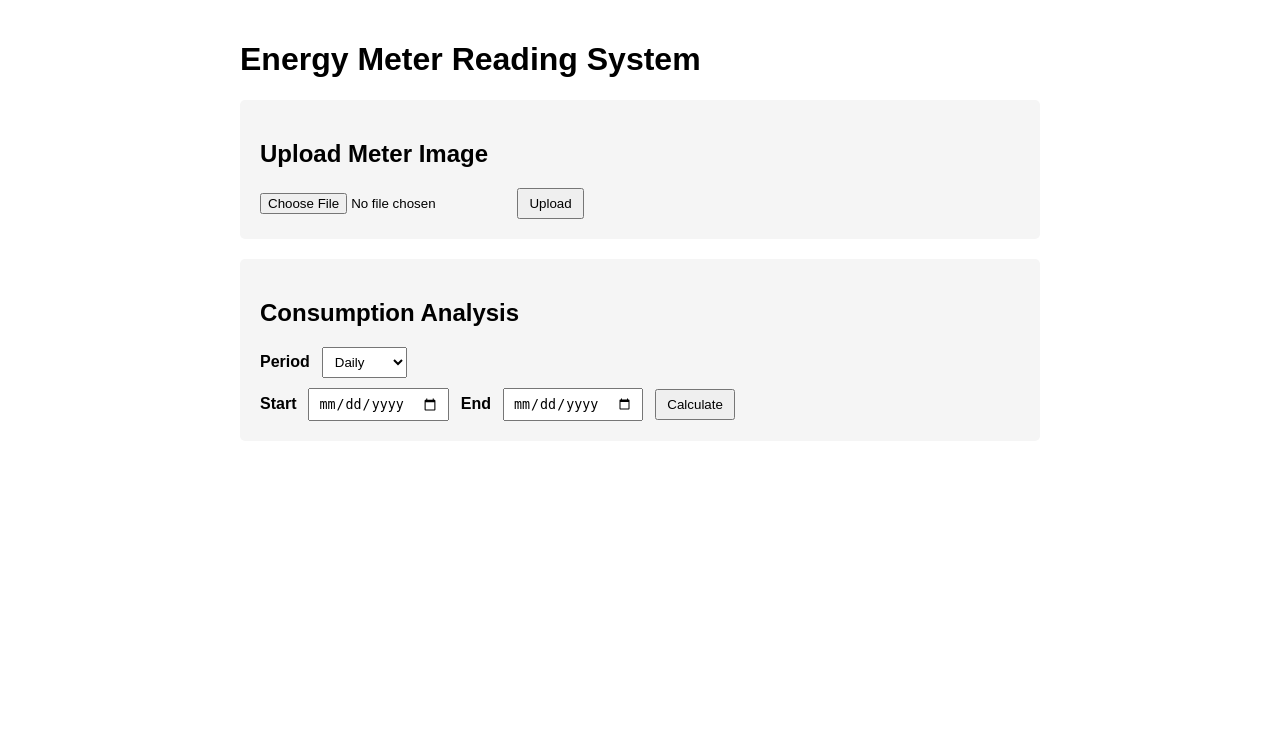
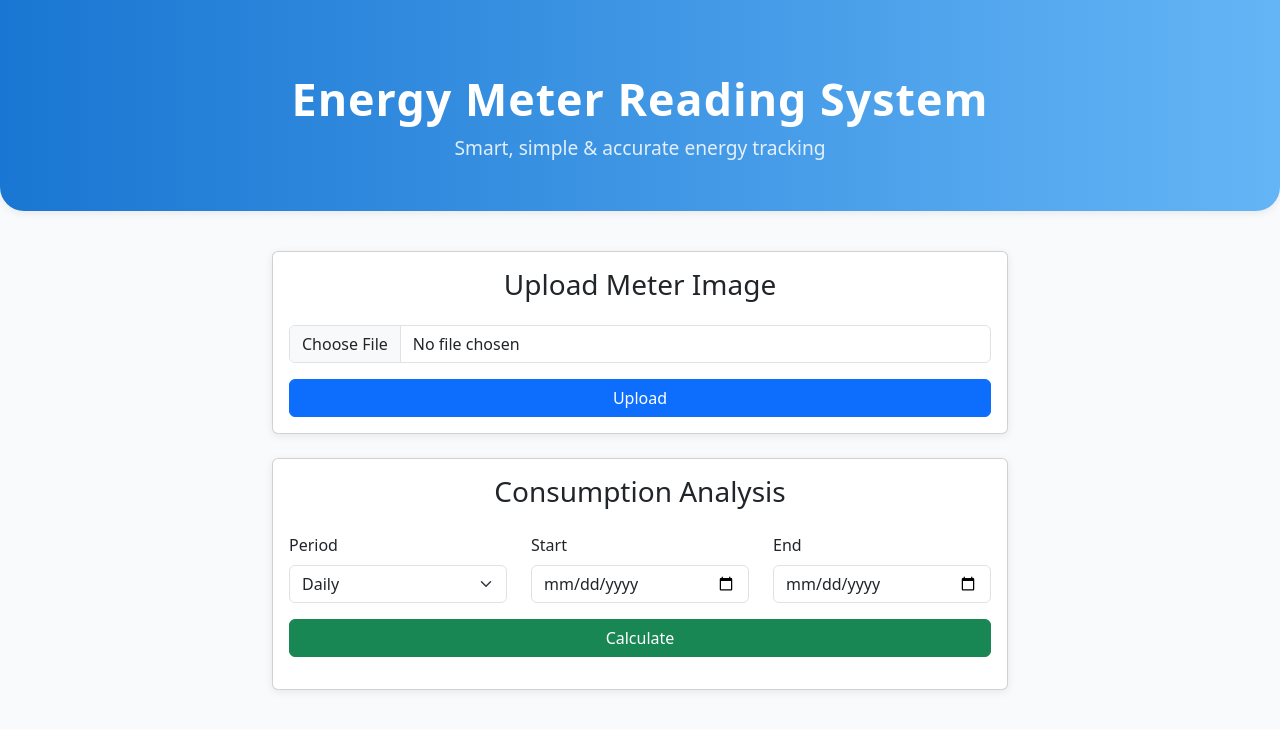
Before and after one commit to bobabhishek/energy_meter, a Flask app: page / in a window 1280 px wide. Shown: the top 729 px of the page. Run offline with Flask 3, Linux system fonts and the light colour scheme.

Commit message:
added ui

```diff
--- a/data/readings.csv
+++ b/data/readings.csv
@@ -27,3 +27,4 @@ timestamp,reading,latitude,longitude
 2025-09-13T20:00:00,1150.0,12.900000,77.600000
 2025-09-13T00:40:34.821825,2.0,12.965947,77.515291
 2025-09-13T00:41:02.979046,2.0,12.898576,77.598776
+2025-09-13T10:17:16.508439,29645.0,13.087253,77.573172
--- a/templates/index.html
+++ b/templates/index.html
@@ -4,94 +4,82 @@
     <meta charset="UTF-8">
     <meta name="viewport" content="width=device-width, initial-scale=1.0">
     <title>Energy Meter Reading System</title>
+    <link href="https://cdn.jsdelivr.net/npm/bootstrap@5.3.3/dist/css/bootstrap.min.css" rel="stylesheet">
     <style>
         body {
-            font-family: Arial, sans-serif;
-            max-width: 800px;
-            margin: 0 auto;
-            padding: 20px;
+            background: #f8fafc;
         }
         .container {
-            background-color: #f5f5f5;
-            padding: 20px;
-            border-radius: 5px;
-            margin-bottom: 20px;
+            margin-top: 40px;
+        }
+        .card {
+            box-shadow: 0 2px 8px rgba(0,0,0,0.08);
+        }
+        .table thead th {
+            background-color: #e3f2fd;
         }
         .result {
-            display: none;
             margin-top: 20px;
-        }
-        .row {
-            display: flex;
-            gap: 12px;
-            align-items: center;
-            margin-top: 10px;
-            flex-wrap: wrap;
-        }
-        label {
-            font-weight: bold;
-        }
-        input[type="date"], select {
-            padding: 6px 8px;
-        }
-        button {
-            padding: 6px 10px;
-        }
-        table {
-            width: 100%;
-            border-collapse: collapse;
-            margin-top: 16px;
-        }
-        th, td {
-            border: 1px solid #bbb;
-            padding: 8px;
-            text-align: center;
-        }
-        th {
-            background-color: #e0e0e0;
-        }
-        .hidden {
-            display: none;
         }
     </style>
 </head>
 <body>
-    <h1>Energy Meter Reading System</h1>
-
+    <header class="mb-4" style="background: linear-gradient(90deg, #1976d2 0%, #64b5f6 100%); color: #fff; padding: 32px 0; border-radius: 0 0 24px 24px; box-shadow: 0 2px 8px rgba(0,0,0,0.08);">
+        <div class="container text-center">
+            <h1 style="font-size:2.8rem; font-weight:700; letter-spacing:1px; margin-bottom:8px;">
+                Energy Meter Reading System
+            </h1>
+            <p style="font-size:1.2rem; font-weight:400; opacity:0.85;">Smart, simple &amp; accurate energy tracking</p>
+        </div>
+    </header>
     <div class="container">
-        <h2>Upload Meter Image</h2>
+        <div class="row justify-content-center">
+            <div class="col-md-8">
+                <div class="card mb-4">
+                    <div class="card-body">
+                        <h3 class="card-title mb-4 text-center">Upload Meter Image</h3>
                         <form id="uploadForm">
-            <input type="file" id="meterImage" accept=".jpg,.jpeg,.png" required>
-            <button type="submit">Upload</button>
+                            <div class="mb-3">
+                                <input class="form-control" type="file" id="meterImage" accept=".jpg,.jpeg,.png" required>
+                            </div>
+                            <div class="d-grid">
+                                <button class="btn btn-primary" type="submit">Upload</button>
+                            </div>
                         </form>
-    </div>
-
-    <div class="container result" id="readingResult">
-        <h2>Reading Results</h2>
+                        <div class="result" id="readingResult" style="display:none;">
+                            <h5>Reading Results</h5>
                             <p>Reading: <span id="reading"></span> kWh</p>
                             <p>Timestamp: <span id="timestamp"></span></p>
                             <p>Location: <span id="location"></span></p>
                         </div>
-
-    <div class="container">
-        <h2>Consumption Analysis</h2>
-        <div class="row">
-            <label for="period">Period</label>
-            <select id="period">
+                    </div>
+                </div>
+                <div class="card">
+                    <div class="card-body">
+                        <h3 class="card-title mb-4 text-center">Consumption Analysis</h3>
+                        <div class="row mb-3">
+                            <div class="col-md-4">
+                                <label for="period" class="form-label">Period</label>
+                                <select id="period" class="form-select">
                                     <option value="daily">Daily</option>
                                     <option value="weekly">Weekly</option>
                                     <option value="monthly">Monthly</option>
                                 </select>
                             </div>
-        <div class="row">
-            <label for="start">Start</label>
-            <input type="date" id="start">
-            <label for="end">End</label>
-            <input type="date" id="end">
-            <button type="button" onclick="getConsumption()">Calculate</button>
+                            <div class="col-md-4">
+                                <label for="start" class="form-label">Start</label>
+                                <input type="date" id="start" class="form-control">
+                            </div>
+                            <div class="col-md-4">
+                                <label for="end" class="form-label">End</label>
+                                <input type="date" id="end" class="form-control">
+                            </div>
+                        </div>
+                        <div class="d-grid mb-3">
+                            <button class="btn btn-success" type="button" onclick="getConsumption()">Calculate</button>
                         </div>
                         <div id="consumptionResult"></div>
-        <table id="consumptionTable" class="hidden">
+                        <table id="consumptionTable" class="table table-striped table-bordered mt-3" style="display:none;">
                             <thead>
                                 <tr>
                                     <th>Date</th>
@@ -100,29 +88,28 @@
                                     <th>Consumption</th>
                                 </tr>
                             </thead>
-            <tbody id="consumptionTableBody">
-            </tbody>
+                            <tbody id="consumptionTableBody"></tbody>
                         </table>
                     </div>
-
+                </div>
+            </div>
+        </div>
+    </div>
     <script>
         document.getElementById('uploadForm').onsubmit = async (e) => {
             e.preventDefault();
             const formData = new FormData();
             formData.append('file', document.getElementById('meterImage').files[0]);
-
             try {
                 const response = await fetch('/upload', {
                     method: 'POST',
                     body: formData
                 });
                 const data = await response.json();
-
                 if (data.error) {
                     alert(data.error);
                     return;
                 }
-
                 document.getElementById('reading').textContent = data.reading;
                 document.getElementById('timestamp').textContent = data.metadata.timestamp;
                 document.getElementById('location').textContent =
@@ -137,28 +124,17 @@
             const period = document.getElementById('period').value;
             const start = document.getElementById('start').value;
             const end = document.getElementById('end').value;
-
             const params = new URLSearchParams({ period });
             if (start) params.append('start', start);
             if (end) params.append('end', end);
-
             try {
                 const response = await fetch(`/consumption?${params.toString()}`);
                 const data = await response.json();
-
-                if (data.error) {
-                    alert(data.error);
-                    return;
-                }
-
-                // Hide JSON view, show table
-                document.getElementById('consumptionResult').innerHTML = `<h3>${period.charAt(0).toUpperCase() + period.slice(1)} Consumption</h3>`;
                 const table = document.getElementById('consumptionTable');
                 const tbody = document.getElementById('consumptionTableBody');
                 tbody.innerHTML = '';
-
                 if (Array.isArray(data) && data.length > 0) {
-                    table.classList.remove('hidden');
+                    table.style.display = '';
                     data.forEach(row => {
                         tbody.innerHTML += `
                             <tr>
@@ -169,9 +145,10 @@
                             </tr>
                         `;
                     });
+                    document.getElementById('consumptionResult').innerHTML = '';
                 } else {
-                    table.classList.add('hidden');
-                    document.getElementById('consumptionResult').innerHTML += '<p>No consumption data found for the selected period.</p>';
+                    table.style.display = 'none';
+                    document.getElementById('consumptionResult').innerHTML = '<div class=\"alert alert-warning\">No consumption data found for the selected period.</div>';
                 }
             } catch (error) {
                 alert('Error calculating consumption');
```
Lines whose indentation alone changed are shown as unchanged.
